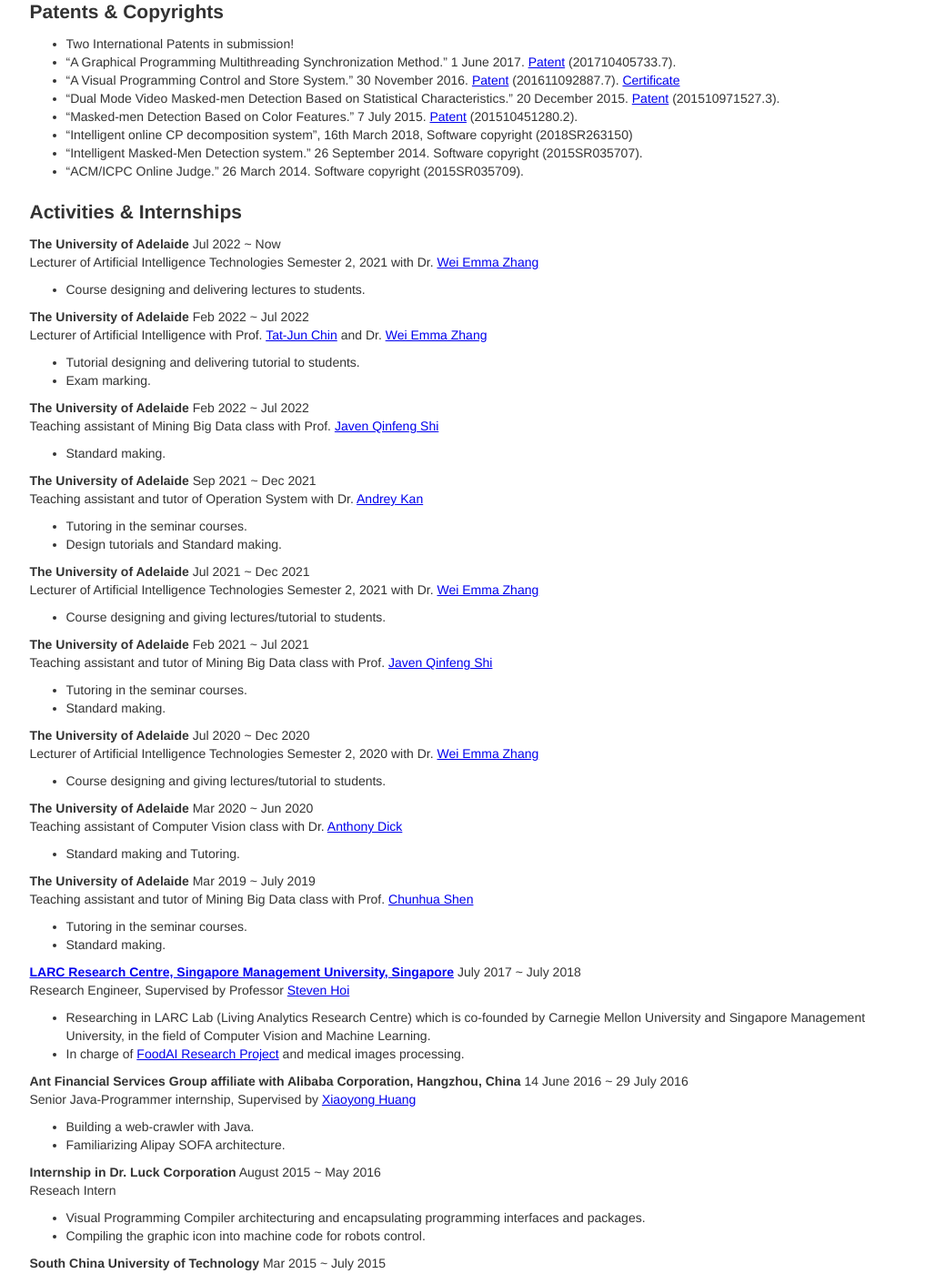
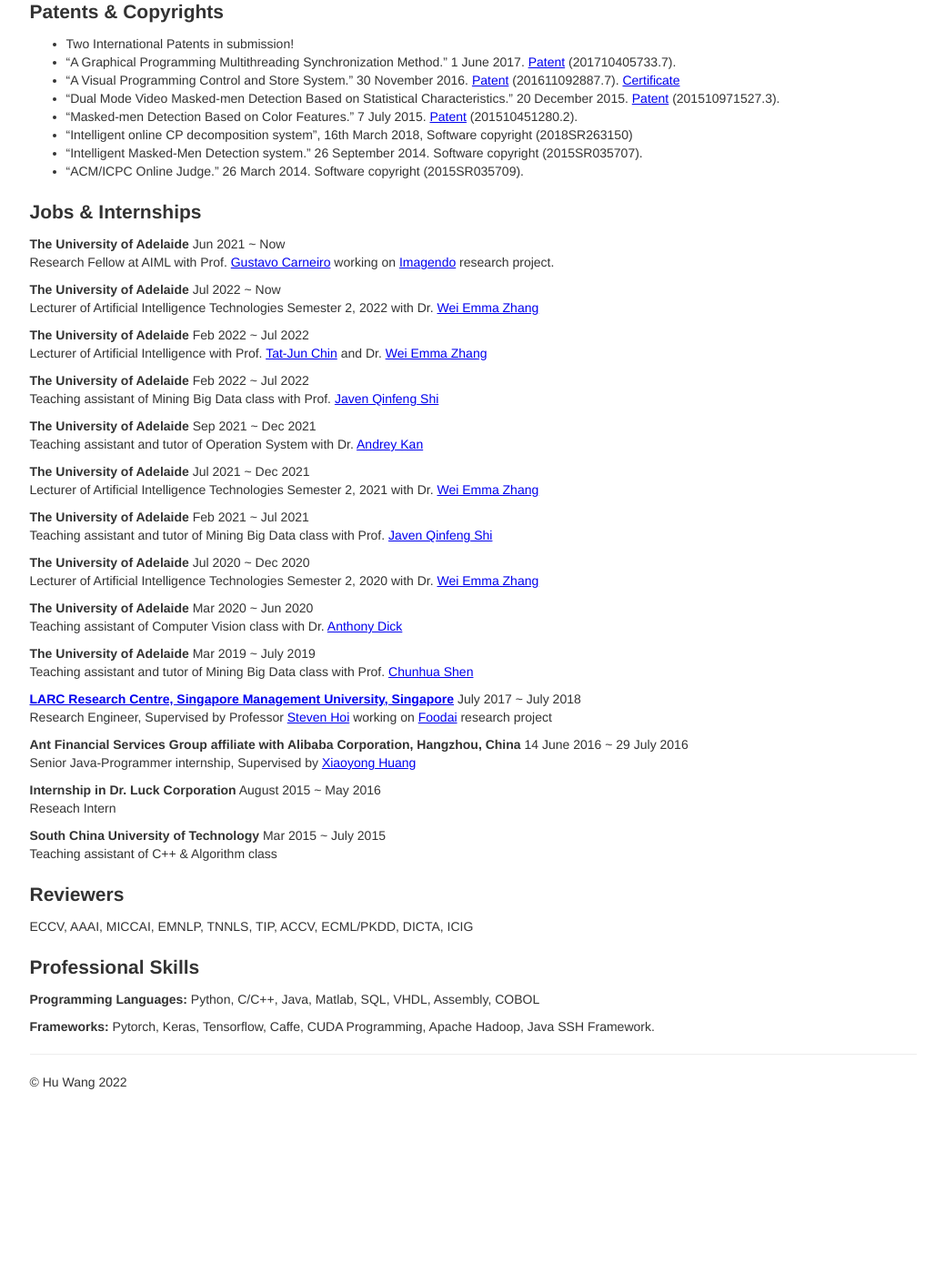
Before and after one commit to billhhh/whblog-omega, a Jekyll site: the page res/index.html, which Jekyll copies as it is, in a window 1280 px wide and 1400 px high, scrolled down 1192 px. Shown: the whole window at 91% size, without its empty margins (120-1159 px from the left). Built offline with Jekyll 4.4.1, drawn with Linux system fonts in a browser that asks for light colours; after the commit the page ends 2421 px from its top, so only the background shows below that; some of the changed text lies outside the part shown.

Commit message:
Update index.html

```diff
--- a/res/index.html
+++ b/res/index.html
@@ -145,172 +145,89 @@
       </div>
 
 
-      <h2>Activities & Internships</h2>
+      <h2>Jobs & Internships</h2>
+     <div class="row">
+	<strong>The University of Adelaide</strong>
+        <span class="time">Jun 2021 ~ Now</span>
+        <p>Research Fellow at AIML with Prof. <a href="https://cs.adelaide.edu.au/~carneiro/">Gustavo Carneiro</a> working on <a href='https://imagendo.org.au/'>Imagendo</a> research project.</p>
+      </div>
+
      <div class="row">
 	<strong>The University of Adelaide</strong>
         <span class="time">Jul 2022 ~ Now</span>
-        <p>Lecturer of Artificial Intelligence Technologies Semester 2, 2021 with Dr. <a href="https://researchers.adelaide.edu.au/profile/wei.e.zhang">Wei Emma Zhang</a></p>
-        <ul>
-          <li>
-            Course designing and delivering lectures to students.
-          </li>
-        </ul>
+        <p>Lecturer of Artificial Intelligence Technologies Semester 2, 2022 with Dr. <a href="https://researchers.adelaide.edu.au/profile/wei.e.zhang">Wei Emma Zhang</a></p>
       </div>
 
      <div class="row">
 	<strong>The University of Adelaide</strong>
         <span class="time">Feb 2022 ~ Jul 2022</span>
         <p>Lecturer of Artificial Intelligence with Prof. <a href="https://scholar.google.ca/citations?user=WyqGF10AAAAJ&hl=en">Tat-Jun Chin</a> and Dr. <a href="https://researchers.adelaide.edu.au/profile/wei.e.zhang">Wei Emma Zhang</a></p>
-        <ul>
-          <li>
-            Tutorial designing and delivering tutorial to students.
-          </li>
-	  <li>
-            Exam marking.
-          </li>
-        </ul>
       </div>
 
      <div class="row">
         <strong>The University of Adelaide</strong>
         <span class="time">Feb 2022 ~ Jul 2022</span>
         <p>Teaching assistant of Mining Big Data class with Prof. <a href="https://cs.adelaide.edu.au/~javen/">Javen Qinfeng Shi</a></p>
-        <ul>
-          <li>
-            Standard making.
-          </li>
-        </ul>
       </div>
 
      <div class="row">
         <strong>The University of Adelaide</strong>
         <span class="time">Sep 2021 ~ Dec 2021</span>
         <p>Teaching assistant and tutor of Operation System with Dr. <a href="https://www.linkedin.com/in/malysch/?originalSubdomain=au">Andrey Kan</a></p>
-        <ul>
-          <li>
-            Tutoring in the seminar courses.
-          </li>
-          <li>
-            Design tutorials and Standard making.
-          </li>
-        </ul>
       </div>
 
      <div class="row">
 	<strong>The University of Adelaide</strong>
         <span class="time">Jul 2021 ~ Dec 2021</span>
         <p>Lecturer of Artificial Intelligence Technologies Semester 2, 2021 with Dr. <a href="https://researchers.adelaide.edu.au/profile/wei.e.zhang">Wei Emma Zhang</a></p>
-        <ul>
-          <li>
-            Course designing and giving lectures/tutorial to students.
-          </li>
-        </ul>
       </div>
 
       <div class="row">
         <strong>The University of Adelaide</strong>
         <span class="time">Feb 2021 ~ Jul 2021</span>
         <p>Teaching assistant and tutor of Mining Big Data class with Prof. <a href="https://cs.adelaide.edu.au/~javen/">Javen Qinfeng Shi</a></p>
-        <ul>
-          <li>
-            Tutoring in the seminar courses.
-          </li>
-          <li>
-            Standard making.
-          </li>
-        </ul>
       </div>
 
       <div class="row">
 	<strong>The University of Adelaide</strong>
         <span class="time">Jul 2020 ~ Dec 2020</span>
         <p>Lecturer of Artificial Intelligence Technologies Semester 2, 2020 with Dr. <a href="https://researchers.adelaide.edu.au/profile/wei.e.zhang">Wei Emma Zhang</a></p>
-        <ul>
-          <li>
-            Course designing and giving lectures/tutorial to students.
-          </li>
-        </ul>
       </div>
 
       <div class="row">
 	<strong>The University of Adelaide</strong>
         <span class="time">Mar 2020 ~ Jun 2020</span>
         <p>Teaching assistant of Computer Vision class with Dr. <a href="https://scholar.google.com.au/citations?user=Y6wo5UwAAAAJ&hl=en">Anthony Dick</a></p>
-        <ul>
-          <li>
-            Standard making and Tutoring.
-          </li>
-        </ul>
       </div>
 
       <div class="row">
         <strong>The University of Adelaide</strong>
         <span class="time">Mar 2019 ~ July 2019</span>
         <p>Teaching assistant and tutor of Mining Big Data class with Prof. <a href="https://cs.adelaide.edu.au/~chhshen/">Chunhua Shen</a></p>
-        <ul>
-          <li>
-            Tutoring in the seminar courses.
-          </li>
-          <li>
-            Standard making.
-          </li>
-        </ul>
       </div>
 
       <div class="row">
         <strong><a href = "https://larc.smu.edu.sg/people/researchers">LARC Research Centre, Singapore Management University, Singapore</a></strong>
         <span class="time">July 2017 ~ July 2018</span>
-        <p>Research Engineer, Supervised by Professor <a href="https://sites.google.com/view/stevenhoi/home">Steven Hoi</a></p>
-        <ul>
-          <li>
-            Researching in LARC Lab (Living Analytics Research Centre) which is co-founded by Carnegie Mellon University and Singapore Management University, in the field of Computer Vision and Machine Learning.
-          </li>
-          <li>
-            In charge of <a href = "http://foodai.org">FoodAI Research Project</a> and medical images processing.
-          </li>
-        </ul>
+        <p>Research Engineer, Supervised by Professor <a href="https://sites.google.com/view/stevenhoi/home">Steven Hoi</a> working on <a href='https://foodai.org/'>Foodai</a> research project</p>
       </div>
 
       <div class="row">
         <strong>Ant Financial Services Group affiliate with Alibaba Corporation, Hangzhou, China</strong>
         <span class="time">14 June 2016 ~ 29 July 2016</span>
         <p>Senior Java-Programmer internship, Supervised by <a href="https://www.linkedin.com/in/booyifun/">Xiaoyong Huang</a></p>
-        <ul>
-          <li>
-            Building a web-crawler with Java.
-          </li>
-          <li>
-            Familiarizing Alipay SOFA architecture.
-          </li>
-        </ul>
       </div>
 
     <div class="row">
         <strong>Internship in Dr. Luck Corporation</strong>
         <span class="time">August 2015 ~ May 2016</span>
         <p>Reseach Intern</p>
-        <ul>
-          <li>
-            Visual Programming Compiler architecturing and encapsulating programming interfaces and packages.
-          </li>
-          <li>
-            Compiling the graphic icon into machine code for robots control.
-          </li>
-        </ul>
       </div>
 
       <div class="row">
         <strong>South China University of Technology</strong>
         <span class="time">Mar 2015 ~ July 2015</span>
         <p>Teaching assistant of C++ & Algorithm class</p>
-        <ul>
-          <li>
-            Tutoring in the seminar courses.
-          </li>
-          <li>
-            Standard making.
-          </li>
-        </ul>
       </div>
 
 
```
